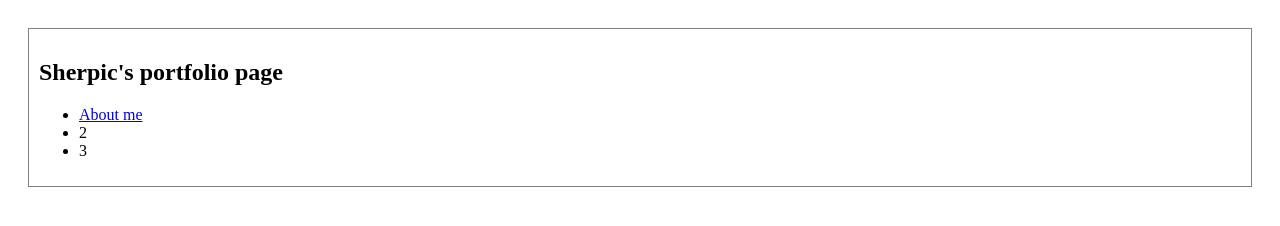
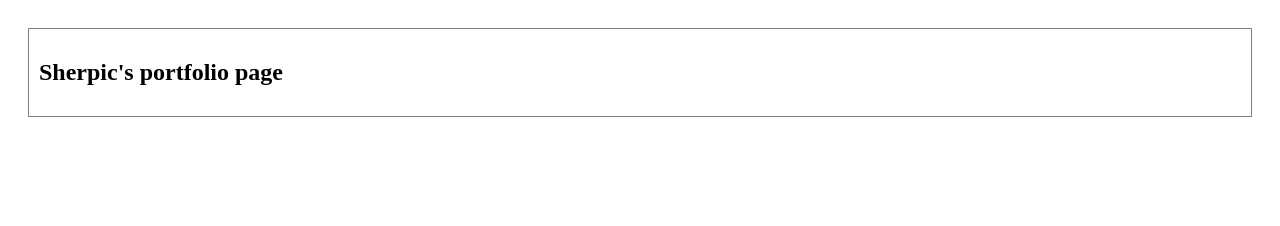
Before and after one commit to sherpic/sherpic.github.io, a plain HTML site: page index.html in a window 1280 px wide. Drawn offline with Linux system fonts and the light colour scheme.

Commit message:
Update index.html

```diff
--- a/index.html
+++ b/index.html
@@ -8,11 +8,6 @@
 <body>
     <div class="page">
         <h2>Sherpic's portfolio page</h2>
-        <ul>
-            <li><a href="about.html">About me</a></li>
-            <li>2</li>
-            <li>3</li>
-        </ul>
     </div>
 </body>
 </html>
```
